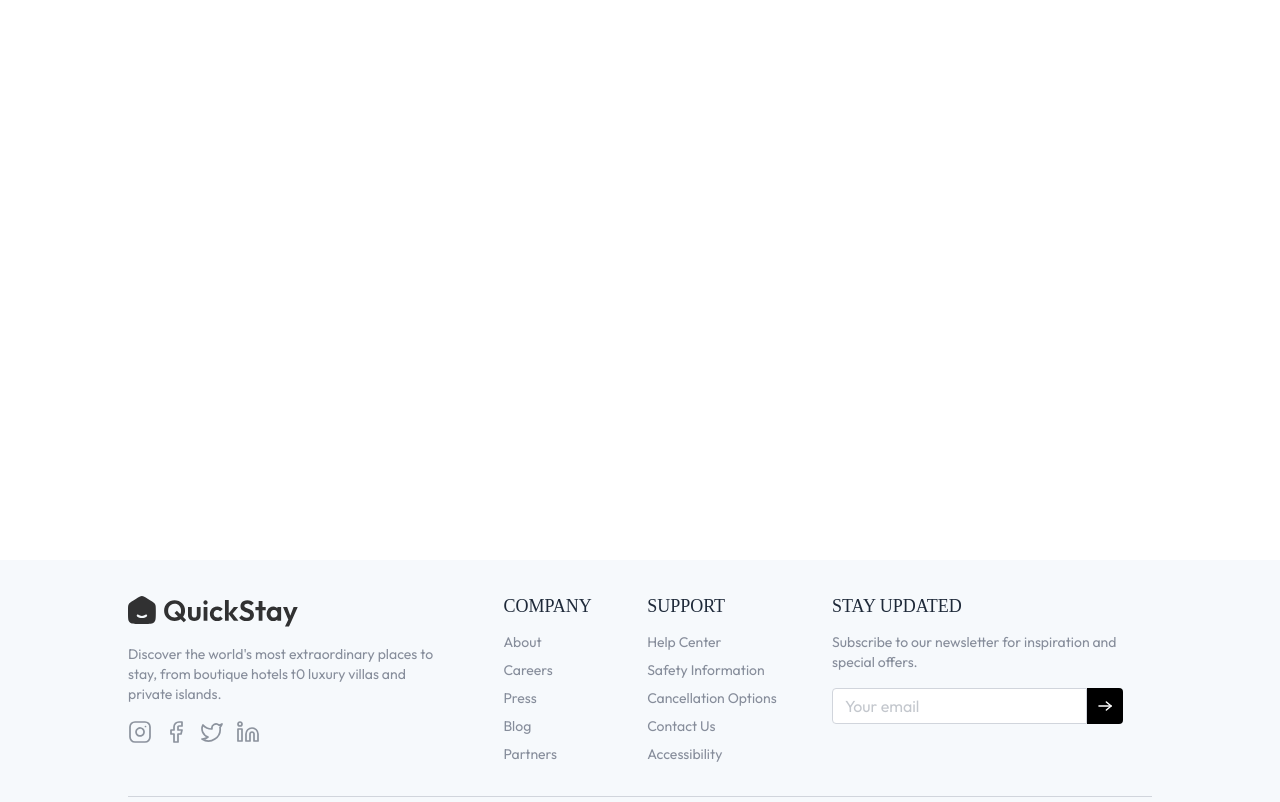
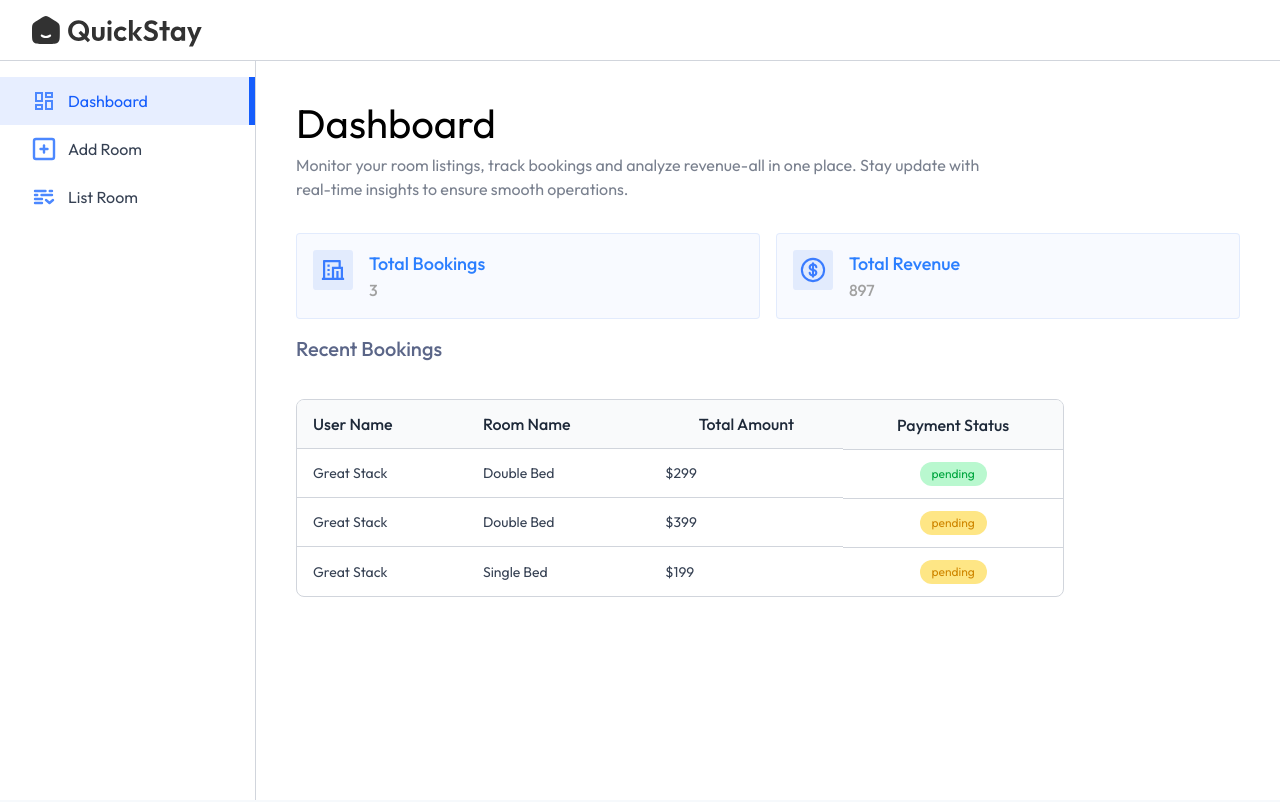
Before and after one commit to yasasArt/Hotel-Booking, a React (Vite) app in the folder client/: page /owner in a window 1280 px wide. Shown: the top 802 px of the page. Built offline with nearby package versions, Linux system fonts and the light colour scheme; a web font is replaced by a local one.

Commit message:
dashboard

```diff
--- a/client/src/App.jsx
+++ b/client/src/App.jsx
@@ -7,6 +7,10 @@
 import RoomDetails from './pages/RoomDetails'
 import MyBookings from './pages/MyBookings'
 import HotelReg from './components/HotelReg'
+import Layout from './pages/hotelOwner/Layout'
+import Dashboard from './pages/hotelOwner/Dashboard'
+import AddRoom from './pages/hotelOwner/AddRoom'
+import ListRoom from './pages/hotelOwner/ListRoom'
 
 const App = () => {
 
@@ -22,6 +26,11 @@
           <Route path='/rooms' element={<AllRooms />} />
           <Route path='/rooms/:id' element={<RoomDetails />} />
           <Route path='/my-bookings' element={<MyBookings />} />
+          <Route path='/owner' element={<Layout/>}>
+            <Route index element={<Dashboard/>} />
+            <Route path='add-room' element={<AddRoom/>} />
+            <Route path='list-room' element={<ListRoom/>} />
+          </Route>
         </Routes>
       </div>
       <Footer />
--- /dev/null
+++ b/client/src/components/hotelOwner/Navbar.jsx
@@ -0,0 +1,19 @@
+import React from 'react'
+import { Link } from 'react-router-dom'
+import { assets } from '../../assets/assets'
+import { UserButton } from '@clerk/clerk-react'
+
+const Navbar = () => {
+  return (
+    <div className='flex items-center justify-between px-4 md:px-8 border-b border-gray-300 py-3 bg-white transition-all'>
+        <Link to='/'>
+         <img src={assets.logo} alt="logo" className='h-9 invert opacity-80'/>
+        </Link>
+
+        <UserButton/>
+
+    </div>
+  )
+}
+
+export default Navbar
--- /dev/null
+++ b/client/src/components/hotelOwner/Sidebar.jsx
@@ -0,0 +1,26 @@
+import React from 'react'
+import { assets } from '../../assets/assets'
+import { NavLink } from 'react-router-dom'
+
+const Sidebar = () => {
+    const slidebarLinks = [
+        {name:"Dashboard", path:"/owner", icon: assets.dashboardIcon},
+        {name:"Add Room", path:"/owner/add-room", icon: assets.addIcon},
+        {name:"List Room", path:"/owner/list-room", icon: assets.listIcon},
+    ]
+  return (
+    <div className='md:w-64 w-16 border-r h-full text-base border-gray-300 pt-4 flex flex-col transition-all duration-300'>
+        {slidebarLinks.map((item, index)=>(
+            <NavLink to={item.path} key={index} end='/owner' className={({isActive})=>
+            `flex items-center py-3 px-4 md:px-8 gap-3 ${isActive ? "border-r-4 md:border-r-[6px] bg-blue-600/10 border-blue-600 text-blue-600 ":
+                "hover:bg-gray-100/90 border-white text-gray-700"}`}>
+                    <img src={item.icon} alt={item.name} className='min-h-6 min-w-6'/>
+                    <p className='md:block hidden text-center'>{item.name}</p>
+            </NavLink>
+        ))}
+
+    </div>
+  )
+}
+
+export default Sidebar
--- /dev/null
+++ b/client/src/pages/hotelOwner/AddRoom.jsx
@@ -0,0 +1,9 @@
+import React from 'react'
+
+const AddRoom = () => {
+  return (
+    <div>AddRoom</div>
+  )
+}
+
+export default AddRoom
--- /dev/null
+++ b/client/src/pages/hotelOwner/Dashboard.jsx
@@ -0,0 +1,87 @@
+import React, { useState } from 'react'
+import Title from '../../components/Title'
+import { assets, dashboardDummyData } from '../../assets/assets'
+
+const Dashboard = () => {
+  const [dashboardData, setDashboardData] = useState(dashboardDummyData)
+
+  return (
+    <div>
+      <Title
+        align='left'
+        font='outfit'
+        title='Dashboard'
+        subTitle='Monitor your room listings, track bookings and analyze revenue-all in one place. Stay update with real-time insights to ensure smooth operations.'
+      />
+
+      <div className='flex flex-col gap-4 my-8'>
+        {/* Cards Row */}
+        <div className='flex gap-4 max-sm:flex-col'>
+          {/* -----Total Bookings----- */}
+          <div className='bg-primary/3 border border-primary/10 rounded flex p-4 pr-8 flex-1'>
+            <img src={assets.totalBookingIcon} alt="" className='max-sm:hidden h-10'/>
+            <div className='flex flex-col sm:ml-4 font-medium'>
+              <p className='text-blue-500 text-lg'>Total Bookings</p>
+              <p className='text-neutral-400 text-base'>{dashboardData.totalBookings}</p>
+            </div>
+          </div>
+
+          {/* -----Total Revenue----- */}
+          <div className='bg-primary/3 border border-primary/10 rounded flex p-4 pr-8 flex-1'>
+            <img src={assets.totalRevenueIcon} alt="" className='max-sm:hidden h-10'/>
+            <div className='flex flex-col sm:ml-4 font-medium'>
+              <p className='text-blue-500 text-lg'>Total Revenue</p>
+              <p className='text-neutral-400 text-base'>{dashboardData.totalRevenue}</p>
+            </div>
+          </div>
+        </div>
+
+        {/* Recent Bookings Section */}
+
+          <h2 className='text-xl text-blue-950/70 font-medium mb-5'>Recent Bookings</h2>
+
+          <div className='w-full max-w-3xl text-left border border-gray-300 rounded-lg max-h-80 overflow-y-scroll'>
+            <table className='w-full'>
+              <thead className='bg-gray-50'>
+                <tr>
+                  <th className='py-3 px-4 text-gray-800 font-medium'>User Name</th>
+                  <th className='py-3 px-4 text-gray-800 font-medium max-sm:hidden'>Room Name</th>
+                  <th className='py-3 px-4 text-gray-800 font-medium text-center'>Total Amount</th>
+                  <th className='py-3 px-4 text-gray-800 font-medium text-center'>Payment Status</th>
+                </tr>
+              </thead>
+
+            <tbody className='text-sm'>
+                {dashboardData.bookings.map((item, index)=>(
+                    <tr key={index}>
+                        <td className='py-3 px-4 text-gray-700 border-t border-gray-300'>
+                            {item.user.username}
+                        </td>
+
+                        <td className='py-3 px-4 text-gray-700 border-t border-gray-300'>
+                            {item.room.roomType}
+                        </td>
+
+                        <td className='py-3 px-4 text-gray-700 border-t border-gray-300'>
+                            ${item.totalPrice}
+                        </td>
+
+                        <td className='py-3 px-4 border-t border-gray-300 flex'>
+                            <button className={`py-1 px-3 text-xs rounded-full mx-auto ${item.isPaid ? 'bg-green-200 text-green-600' :
+                             'bg-amber-200 text-yellow-600'}`}>
+                                {item.ispaid ? 'Completed' : 'pending'}
+                            </button>
+
+                        </td>
+                    </tr>
+                ))}
+            </tbody>
+
+            </table>
+          </div>
+      </div>
+    </div>
+  )
+}
+
+export default Dashboard
--- /dev/null
+++ b/client/src/pages/hotelOwner/Layout.jsx
@@ -0,0 +1,20 @@
+import React from 'react'
+import Navbar from '../../components/hotelOwner/Navbar'
+import Sidebar from '../../components/hotelOwner/Sidebar'
+import { Outlet } from 'react-router-dom'
+
+const Layout = () => {
+  return (
+    <div className='flex flex-col h-screen'>
+        <Navbar/>
+        <div className='flex h-full'>
+            <Sidebar/>
+        <div className='flex-1 p-4 pt-10 md:px-10 h-full'>
+            <Outlet/>
+        </div>
+        </div>
+    </div>
+  )
+}
+
+export default Layout
--- /dev/null
+++ b/client/src/pages/hotelOwner/ListRoom.jsx
@@ -0,0 +1,9 @@
+import React from 'react'
+
+const ListRoom = () => {
+  return (
+    <div>ListRoom</div>
+  )
+}
+
+export default ListRoom
```
